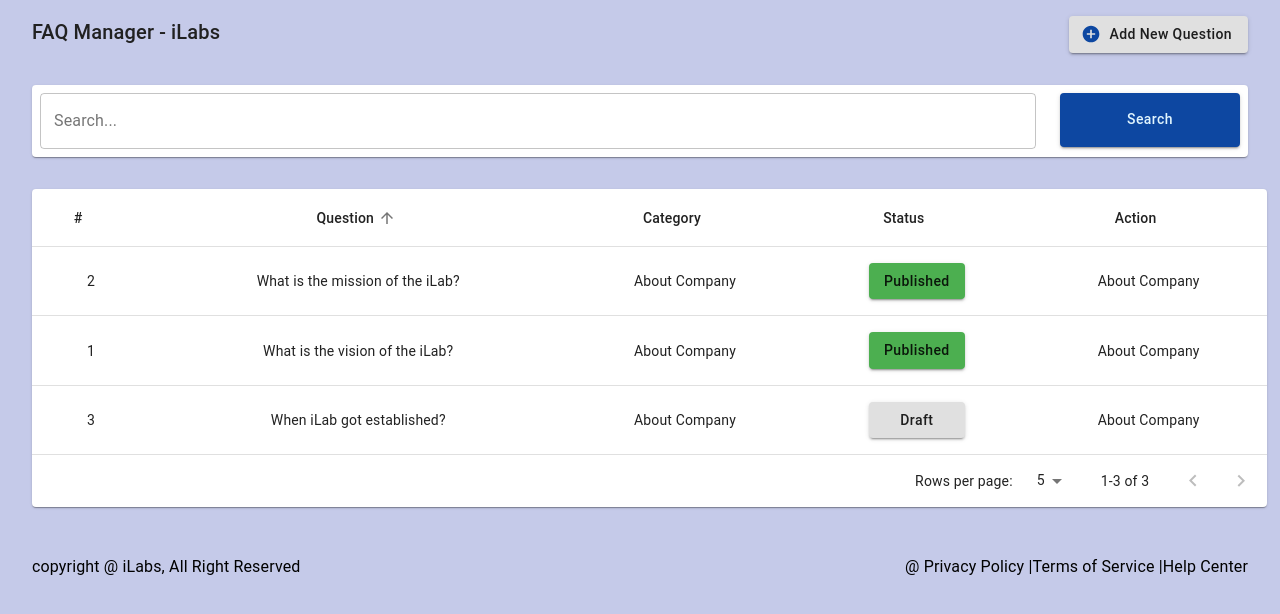
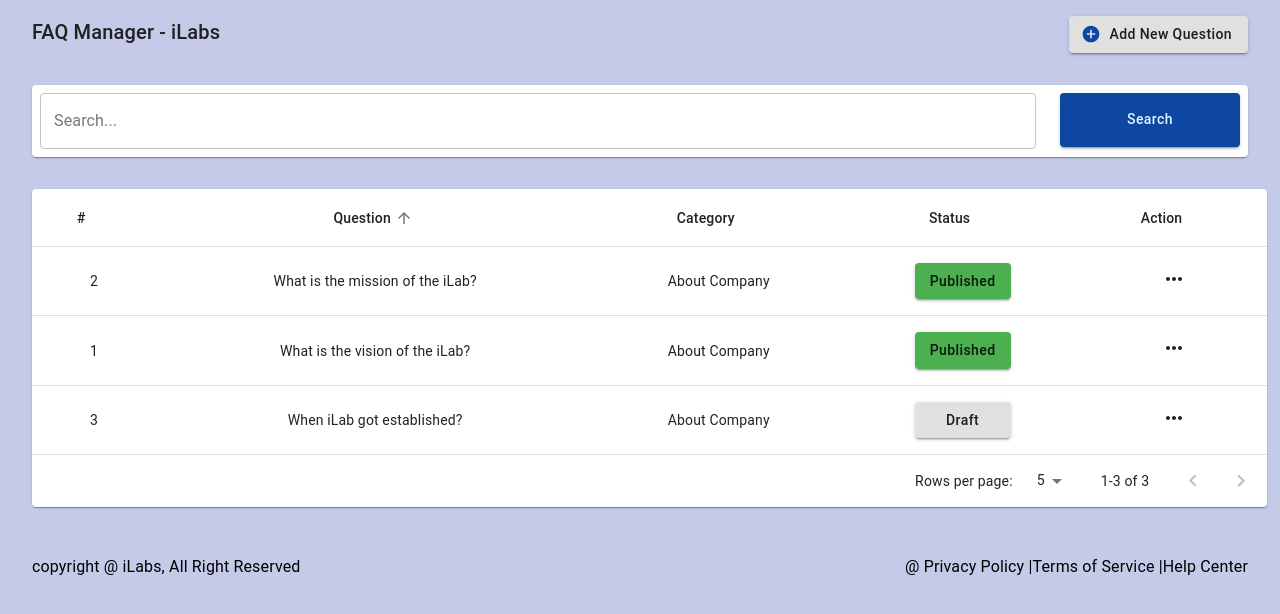
Before and after one commit to LuminiNanayakkara/FAQ-manager---iLabs, a React (Create React App) app: page / in a window 1280 px wide. Shown: the top 614 px of the page. Built offline with nearby package versions, Linux system fonts and the light colour scheme.

Commit message:
menu icon added

```diff
--- a/src/components/reusable/Table.js
+++ b/src/components/reusable/Table.js
@@ -11,6 +11,7 @@
 import Paper from "@material-ui/core/Paper";
 import CustomTableHead from "./CustomTableHead";
 import Button from "@material-ui/core/Button";
+import MoreHorizIcon from "@material-ui/icons/MoreHoriz";
 
 const useStyles = makeStyles((theme) => ({
   root: {
@@ -46,8 +47,8 @@
   },
 }));
 
-function createData(name, calories, fat, status, protein) {
-  return { name, calories, fat, status, protein };
+function createData(name, calories, fat, status) {
+  return { name, calories, fat, status };
 }
 
 const rows = [
@@ -55,17 +56,15 @@
     "1",
     "What is the vision of the iLab?",
     "About Company",
-    "Published",
-    4.3
+    "Published"
   ),
   createData(
     "2",
     "What is the mission of the iLab?",
     "About Company",
-    "Published",
-    4.9
+    "Published"
   ),
-  createData("3", "When iLab got established?", "About Company", "Draft", 6.0),
+  createData("3", "When iLab got established?", "About Company", "Draft"),
 ];
 
 function descendingComparator(a, b, orderBy) {
@@ -156,7 +155,9 @@
                           {row.status}
                         </Button>
                       </TableCell>
-                      <TableCell align="center">{row.fat}</TableCell>
+                      <TableCell align="center">
+                        <MoreHorizIcon />
+                      </TableCell>
                     </TableRow>
                   );
                 })}
```
